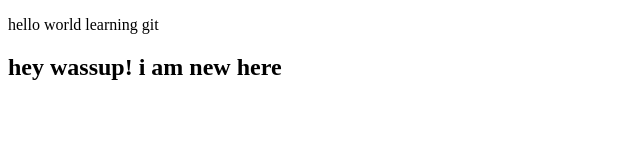
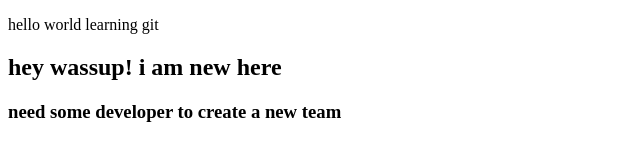
Before and after one commit to keshavBajpai-web/keshavdev, a plain HTML site: page index.html in a window 1280 px wide. Shown: the whole page, without its empty margins (0-640 px from the left). Drawn offline with Linux system fonts and the light colour scheme.

Commit message:
added some more details

```diff
--- a/index.html
+++ b/index.html
@@ -8,5 +8,6 @@
 <body>
     <p>hello world learning git </p>
     <h2>hey wassup! i am new here</h2>
+    <h3>need some developer to create a new team</h3>
 </body>
 </html>
```
